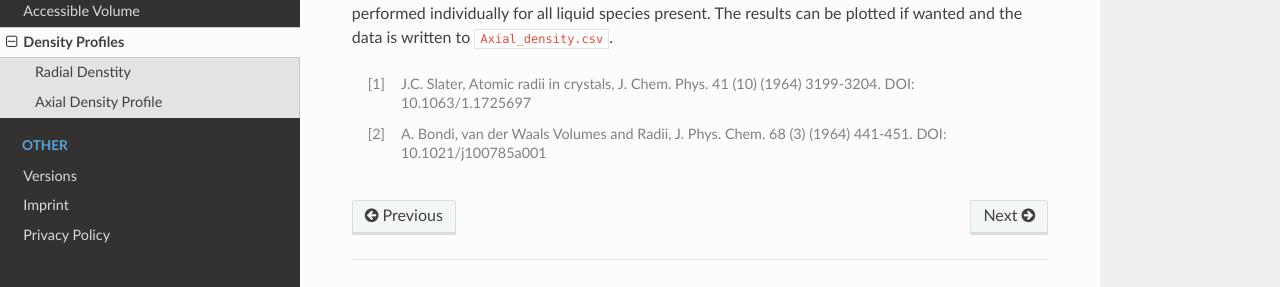
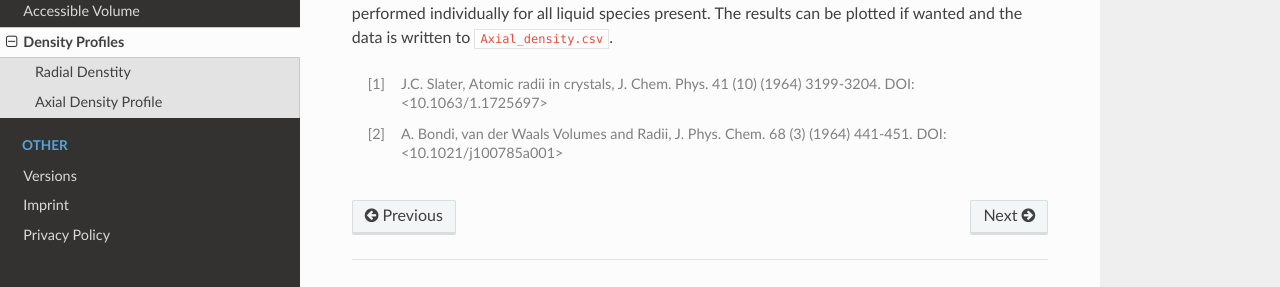
Before and after one commit to LeonardDick/rtd-tutorial, a Sphinx documentation site: the page built from docs/source/analysis/dens_prof.rst, in a window 1280 px wide and 900 px high, scrolled down 697 px. Shown: the part 535-822 px from the top of the window. Built offline with Sphinx 7.4.7 and the Read the Docs theme 2.0.0, drawn with Linux system fonts in a browser that asks for light colours; part of the change alters nothing that is shown.

```diff
--- a/docs/source/analysis/dens_prof.rst
+++ b/docs/source/analysis/dens_prof.rst
@@ -72,6 +72,6 @@ The results can be plotted if wanted and the data is written to ``Axial_density.
 
 
 .. [1] J.C. Slater, Atomic radii in crystals, J. Chem. Phys. 41 (10) (1964) 3199-3204.
-       DOI: 10.1063/1.1725697
+       DOI: <10.1063/1.1725697>
 .. [2] A. Bondi, van der Waals Volumes and Radii, J. Phys. Chem. 68 (3) (1964) 441-451.
-       DOI: 10.1021/j100785a001
+       DOI: <10.1021/j100785a001>
```
